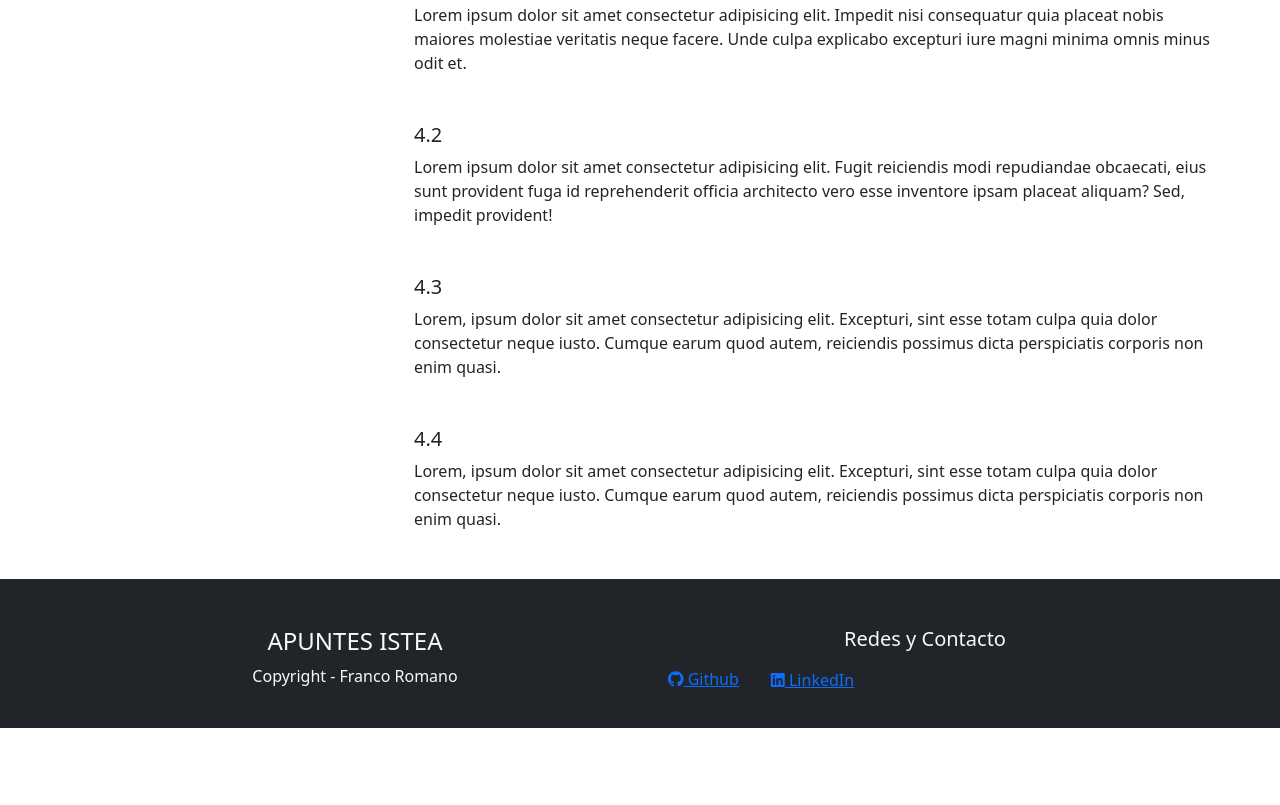
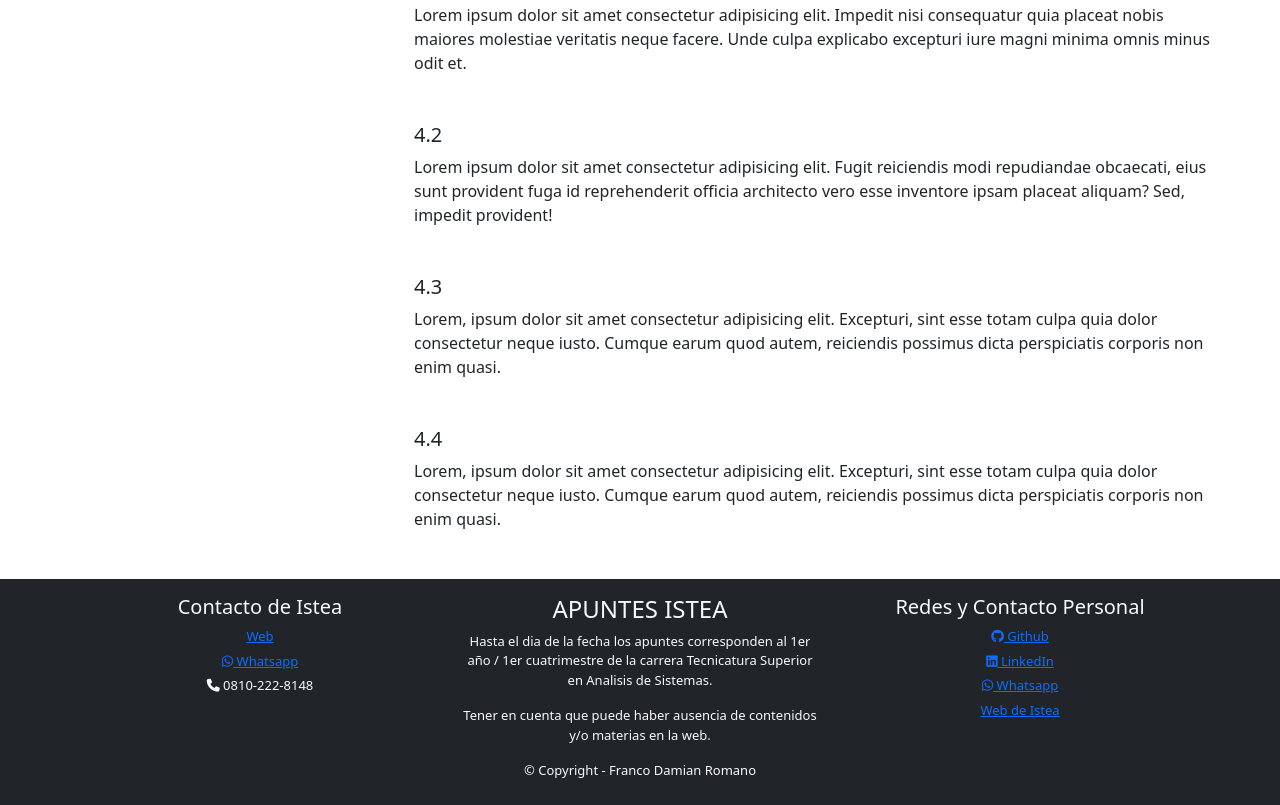
Before and after one commit to Fr4nee/apuistea-b5.github.io, a website: page am.html in a window 1280 px wide. Shown: the part 2544-3349 px from the top of the page. Before the commit the page ends 3272 px from the top, so only its background shows below. Drawn offline with nearby package versions, Linux system fonts and the light colour scheme.

Commit message:
termino footer

```diff
--- a/am.html
+++ b/am.html
@@ -242,24 +242,36 @@
 </div>
 
 <!-- FOOTER-->
-<footer class="bg-dark pt-5 pb-4">
+<footer class="bg-dark pt-3 pb-2">
     <div class="container text-light">
         <div class="row justify-content-around">
             <div class="col text-center">
-
-                <h4>APUNTES ISTEA</h4>
-                <p>Copyright - Franco Romano</p>
+                <h5 class="text-light">Contacto de Istea</h5>
+                <ul class="bg-dark text-decoration-none list-unstyled">
+                    <li class="il"><a href="https://www.istea.edu.ar/">Web</a></li>
+                    <li class="il"><a href="https://api.whatsapp.com/send/?phone=18705184408&text&app_absent=0"><i class="fab fa-whatsapp"></i> Whatsapp</a></li>
+                    <li><i class="fas fa-phone"></i>  0810-222-8148</li>
+                </ul>
 
             </div>
 
             <div class="col text-center">
-                <h5 class="text-light">Redes y Contacto</h5>
-                <ul class="list-group list-group-horizontal list-group-flush bg-dark">
-                    <li class="list-group-item bg-dark"><a href="https://github.com/Fr4nee"><i class="fab fa-github"></i> Github</a></li>
-                    <li class="list-group-item bg-dark"><a href="https://www.linkedin.com/in/franco-dami%C3%A1n-romano-7a2aab1a0/"><i class="fab fa-linkedin"></i> LinkedIn</a></li>
+                <h4>APUNTES ISTEA</h4>
+                <p>Hasta el dia de la fecha los apuntes corresponden al 1er año / 1er cuatrimestre de la carrera Tecnicatura Superior en Analisis de Sistemas.</p>
+                <p>Tener en cuenta que puede haber ausencia de contenidos y/o materias en la web.</p>
+                <p>&copy Copyright - Franco Damian Romano</p>
+            </div>
+
+            <div class="col text-center">
+                <h5 class="text-light">Redes y Contacto Personal</h5>
+                <ul class="bg-dark text-decoration-none list-unstyled">
+                    <li class="il"><a href="https://github.com/Fr4nee"><i class="fab fa-github"></i> Github</a></li>
+                    <li class="il"><a href="https://www.linkedin.com/in/franco-dami%C3%A1n-romano-7a2aab1a0/"><i class="fab fa-linkedin"></i> LinkedIn</a></li>
+                    <li class="il"><a href="https://wa.me/+5491123896046"><i class="fab fa-whatsapp"></i> Whatsapp</a></li>
+                    <li class="il"><a href="https://www.istea.edu.ar/">Web de Istea</a></li>
                 </ul>
+            </div>
 
-            </div>
         </div>
     </div>
 </footer>
--- a/styles.scss
+++ b/styles.scss
@@ -36,6 +36,8 @@
 .paddingentreparrafos- { padding-top: 1em; }
 
 // FOOTER
+footer { font-size: small;}
+.il { margin: 5px;}
 
 
 
```
Also changed, not shown: bd.html (+21 -9 lines), index.html (+31 -7 lines), plantilla.html (+21 -9 lines), pled.html (+23 -11 lines), styles.css, 1 other file.
